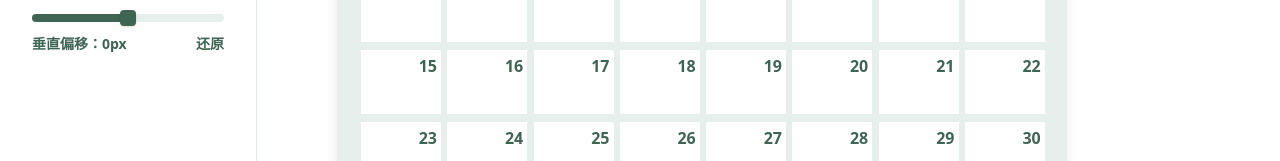
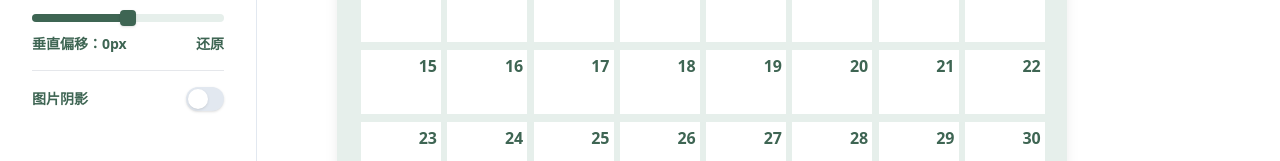
Before and after one commit to huayemao/rainer, a Next.js app: page / in a window 1280 px wide. Shown: the part 278-439 px from the top of the page. Built offline with nearby package versions, Linux system fonts and the light colour scheme.

Commit message:
feat: support switch image shadow

```diff
--- a/package.json
+++ b/package.json
@@ -9,6 +9,7 @@
     "@radix-ui/react-dropdown-menu": "1.0.0",
     "@radix-ui/react-icons": "1.1.1",
     "@radix-ui/react-slider": "^1.1.0",
+    "@radix-ui/react-switch": "^1.0.1",
     "clsx": "^1.2.1",
     "next": "latest",
     "react": "latest",
@@ -19,7 +20,7 @@
     "@types/react": "18.0.21",
     "autoprefixer": "10.4.12",
     "postcss": "8.4.17",
-    "tailwindcss": "3.1.8",
+    "tailwindcss": "^3.2.7",
     "typescript": "4.8.4"
   }
 }
--- a/pages/index.tsx
+++ b/pages/index.tsx
@@ -2,6 +2,7 @@ import { useEffect, useState } from "react";
 import clsx from "clsx";
 import ThemePicker from "../components/ThemePicker";
 import { MySlider } from "../components/MySlider";
+import * as Switch from "@radix-ui/react-switch";
 import Head from "next/head";
 
 export default function Home() {
@@ -10,6 +11,7 @@ export default function Home() {
   const [scale, setScale] = useState(50);
   const [translateX, setTranslateX] = useState(50);
   const [translateY, setTranslateY] = useState(50);
+  const [enableShadow, setEnableShadow] = useState(false);
 
   const getScaleValue = (v) => v / 50;
   const getTraslateValue = (v) => v - 50 + "px";
@@ -157,6 +159,31 @@ export default function Home() {
               }}
               value={translateY}
             />
+            <hr></hr>
+            <div style={{ display: "flex", alignItems: "center" }}>
+              <label
+                className="static font-bold"
+                htmlFor="add-shadow"
+                style={{ paddingRight: 15 }}
+              >
+                图片阴影
+              </label>
+              <Switch.Root
+                checked={enableShadow}
+                onCheckedChange={setEnableShadow}
+                className={clsx(
+                  "w-12 h-6 bg-slate-200 rounded-full relative shadow focus:shadow-lg  SwitchRoot ",
+                  {
+                    [`switch-${themeColor}`]: true,
+                  }
+                )}
+                // style={{ WebkitTapHighlightColor: "black" }}
+                id="add-shadow"
+              >
+                {/* https://tailwindcss.com/docs/hover-focus-and-other-states */}
+                <Switch.Thumb className="block w-5 h-5 bg-white rounded-full shadow transition translate-x-[2px] will-change-transform SwitchThumb" />
+              </Switch.Root>
+            </div>
           </div>
         </aside>
         <div className="col-span-3 border-l border-l-slate-200 print:border-none  dark:border-l-slate-700 xl:col-span-4">
@@ -176,21 +203,23 @@ export default function Home() {
                 <div
                   className={clsx(
                     "font-bold flex items-center justify-center h-36 w-28 rounded",
-                    // todo: 自定义是否添加阴影
                     {
                       "bg-white": images.length === 0,
+                      // "shadow-lg": enableShadow,
                     }
                   )}
+                  style={{
+                    transform: `scale(${scaleV}) translate(${translateXV},${translateYV})`,
+                  }}
                 >
                   {images.length === 0 ? (
                     <div className="p-4">粘贴图片或将图片拖拽至此</div>
                   ) : (
                     <img
-                      className="rounded"
+                      className={clsx("rounded", {
+                        "shadow-lg": enableShadow,
+                      })}
                       src={URL.createObjectURL(images[0])}
-                      style={{
-                        transform: `scale(${scaleV}) translate(${translateXV},${translateYV})`,
-                      }}
                     ></img>
                   )}
                 </div>
@@ -220,6 +249,7 @@ export default function Home() {
               </div>
               {Array.from({ length: 30 }, (_, i) => i + 1).map((e) => (
                 <div
+                  key={e}
                   className={clsx(
                     " bg-white h-16 w-20 p-1 text-right font-bold inline-block",
                     `text-${themeColor}-dark`
--- a/styles/globals.css
+++ b/styles/globals.css
@@ -49,3 +49,15 @@ label {
 .bg-plant-dark {
   background-color: rgb(62, 101, 83);
 }
+
+.SwitchThumb[data-state="checked"] {
+  transform: translateX(19px);
+}
+
+.switch-gold.SwitchRoot[data-state="checked"] {
+  background-color: var(--gold-dark);
+}
+
+.switch-plant.SwitchRoot[data-state="checked"] {
+  background-color: var(--plant-dark);
+}
--- a/tailwind.config.js
+++ b/tailwind.config.js
@@ -6,6 +6,10 @@ module.exports = {
   ],
   theme: {
     extend: {},
+    data: {
+      // https://tailwindcss.com/docs/hover-focus-and-other-states
+      checked: 'data-state="checked"',
+    },
   },
   plugins: [],
 }
```
Also changed, not shown: 1 other file (tests, documents, lock files or other folders).
